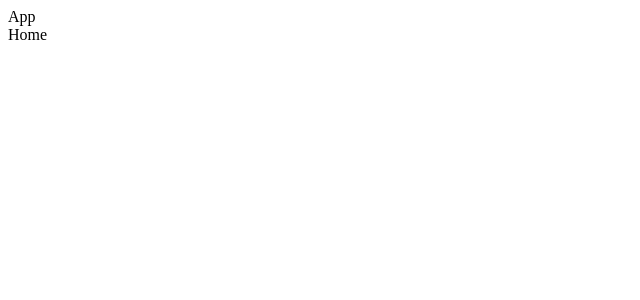
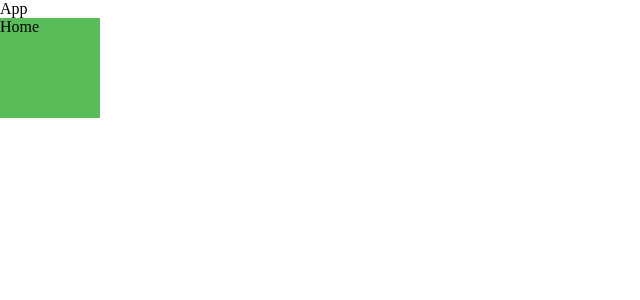
Before and after one commit to zixingtangmouren/react-template, a React app: page / in a window 1280 px wide. Shown: the top 300 px of the page, without its empty margins (0-640 px from the left). Built offline with nearby package versions, Linux system fonts and the light colour scheme.

Commit message:
feat: 1.支持 css/less/sass 2.支持 CSS Module

```diff
--- a/src/App.tsx
+++ b/src/App.tsx
@@ -1,4 +1,5 @@
 import Home from './pages/Home';
+import './styles/index.less';
 
 function App() {
   return (
--- /dev/null
+++ b/src/pages/Home/index.scss
@@ -0,0 +1,5 @@
+.home {
+  width: 100px;
+  height: 100px;
+  background-color: #58bc58;
+}
--- a/src/pages/Home/index.tsx
+++ b/src/pages/Home/index.tsx
@@ -1,8 +1,7 @@
+import styles from './index.scss';
+
 function Home() {
-  // if (true) {
-  //   throw new Error('Error');
-  // }
-  return <div>Home</div>;
+  return <div className={styles.home}>Home</div>;
 }
 
 export default Home;
--- /dev/null
+++ b/src/styles/index.less
@@ -0,0 +1,4 @@
+* {
+  margin: 0;
+  padding: 0;
+}
--- a/webpack.base.js
+++ b/webpack.base.js
@@ -1,6 +1,28 @@
 const { resolve } = require('path');
 const HtmlWebpackPlugin = require('html-webpack-plugin');
 const EslintWebpackPlugin = require('eslint-webpack-plugin');
+const MiniCssExtractPlugin = require('mini-css-extract-plugin');
+
+const isDevelopment = process.env.NODE_ENV === 'development';
+
+const cssLoader = {
+  loader: 'css-loader',
+  options: {
+    modules: {
+      // 设置模块的模式
+      mode(resourcePath) {
+        // 如果全局目录下的 style 不进行类名模块化
+        if (resourcePath.includes('/src/styles/')) {
+          return 'global';
+        }
+
+        return 'local';
+      },
+      // local 模式的类名命名方式
+      localIdentName: '[path][name]__[local]--[hash:base64:5]',
+    },
+  },
+};
 
 /** @type {import('webpack').Configuration} */
 const config = {
@@ -22,6 +44,18 @@ const config = {
         test: /\.tsx$/,
         use: ['babel-loader'],
       },
+      {
+        test: /\.css$/,
+        use: [isDevelopment ? 'style-loader' : MiniCssExtractPlugin.loader, cssLoader],
+      },
+      {
+        test: /\.s[ca]ss$/,
+        use: [isDevelopment ? 'style-loader' : MiniCssExtractPlugin.loader, cssLoader, 'sass-loader'],
+      },
+      {
+        test: /\.less$/,
+        use: [isDevelopment ? 'style-loader' : MiniCssExtractPlugin.loader, cssLoader, 'less-loader'],
+      },
     ],
   },
   resolve: {
@@ -33,6 +67,7 @@ const config = {
       template: resolve(__dirname, './public/index.html'),
     }),
     new EslintWebpackPlugin(),
+    new MiniCssExtractPlugin(),
   ],
 };
 
```
Also changed, not shown: index.d.ts (added, +9 -0 lines), package.json (+8 -1 lines), 1 other file (tests, documents, lock files or other folders).
